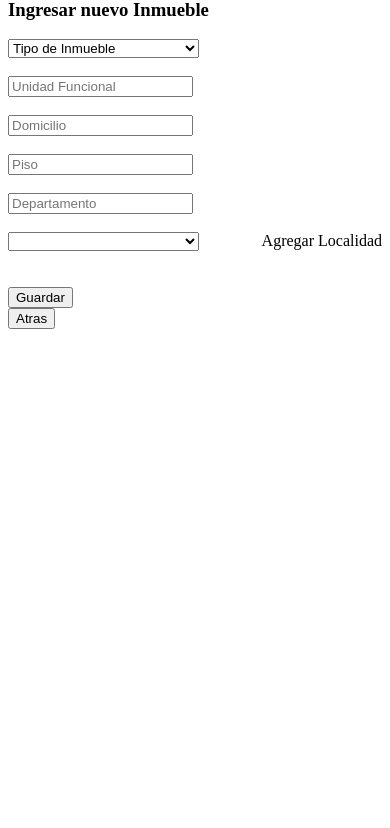
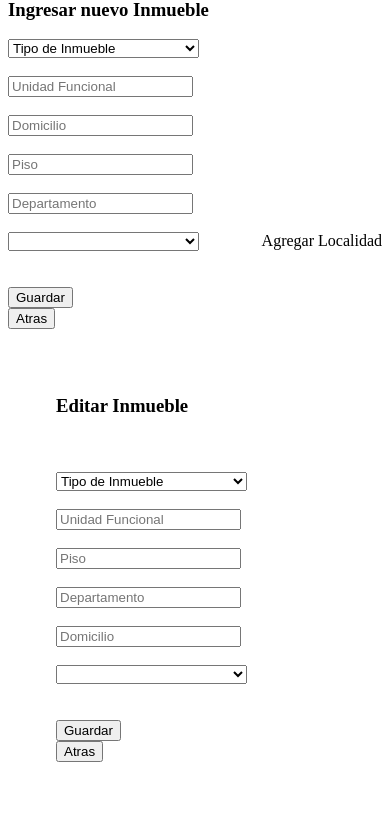
Before and after one commit to sharpeCode/administraciondealquileres, a PHP site: page /app/frontend/pages/inmueblesNuevo/inmuebleNuevo.php in a window 390 px wide; the page is wider, and only the part inside the window is pictured. Shown: the part 217-1045 px from the top of that part. Before the commit the page ends 546 px from the top of that part, so only its background shows below. Run offline with PHP 8.4, Linux system fonts and the light colour scheme; lists and menus that the app fills with data are empty.

Commit message:
Ale 13092020_53

```diff
--- a/app/frontend/pages/inmueblesNuevo/inmuebleNuevo.js
+++ b/app/frontend/pages/inmueblesNuevo/inmuebleNuevo.js
@@ -1,19 +1,30 @@
 $(function () {
     $("#inmuebleNuevoLis").show();
     $("#inmuebleNuevoAdd").hide();
+    $("#inmuebleNuevoEdit").hide();
     CargarListadoInmueble();
 });
 
 function InmuebleAdd() {
     $("#inmuebleNuevoAdd").show();
     $("#inmuebleNuevoLis").hide();
+    $("#inmuebleNuevoEdit").hide();
     llenarSelectConLocalidades();
 }
 
 function mostrarListadoInmuebles() {
-    $("#inmuebleNuevoAdd").show();
+    $("#inmuebleNuevoAdd").hide();
+    $("#inmuebleNuevoLis").show();
+    $("#inmuebleNuevoEdit").hide();
+    CargarListadoInmueble();
+}
+
+function mostrarFormInmuebleEditar(id) {
+    $("#inmuebleNuevoAdd").hide();
     $("#inmuebleNuevoLis").hide();
-    CargarListadoInmueble();
+    $("#inmuebleNuevoEdit").show();
+    llenarSelectConLocalidadesParaEditar();
+    loadInmuebleData(id);
 }
 
 //LISTAR INMUEBLES
@@ -145,7 +156,7 @@ function guardarInmueble() {
 
     funcionAjax.done(function (retorno) {
         console.log(retorno);
-        //location.href = href;
+        location.href = href;
     });
 
     funcionAjax.fail(function (retorno) {
@@ -157,3 +168,76 @@ function guardarInmueble() {
     });
     console.log("Fin llamada controller usuario");
 }
+
+//LLENAR SELECT CON LOCADIDADES PARA EDITAR
+function llenarSelectConLocalidadesParaEditar() {
+
+    let uri = EndpointsEnum.LOCALIDAD;
+
+    var funcionAjax = $.ajax({
+        url: uri,
+        method: "POST",
+        data: {
+            action: "listarLocalidades"
+        }
+    });
+
+    funcionAjax.done(function (retorno) {
+        fillDomEdit(retorno);
+    });
+
+    funcionAjax.fail(function (retorno) {
+        console.log("Error al cargar Localidades")
+    });
+}
+
+function fillDomEdit(arrayLocalidad) {
+    arrayLocalidad = JSON.parse(arrayLocalidad);
+
+    let options = "";
+
+    for (var i = 0, l = arrayLocalidad.length; i < l; i++) {
+        options += optionsLocalidad(arrayLocalidad[i]);
+    }
+    $("#editIdlocalidad").html(options);
+
+}
+
+function optionsLocalidad(localidad) {
+    let option = "";
+    option += "<option value=" + localidad['idLocalidad'] + ">" + localidad['localidad'] + "</option>";
+    return option;
+}
+
+//LLENAR INPUT PARA EDITAR INMUEBLE
+function loadInmuebleData(id) {
+
+    let uri = EndpointsEnum.INMUEBLE;
+
+    var funcionAjax = $.ajax({
+        url: uri,
+        method: "POST",
+        data: {
+            action: "traerInmueblePorId",
+            inmueble: id
+        }
+    });
+
+    funcionAjax.done(function (retorno) {
+        fillEditionForm(JSON.parse(retorno));
+    });
+
+    funcionAjax.fail(function (retorno) {
+        console.error(retorno);
+    });
+}
+
+function fillEditionForm(inmueble) {
+    $("#editIdInmueble").val(inmueble["idInmueble"]);
+    $("#editTipo").val(inmueble["tipo"]);
+    $("#editTorre").val(inmueble["torre"]);
+    $("#editPiso").val(inmueble["piso"]);
+    $("#editDepartamento").val(inmueble["departamento"]);
+    $("#editDomicilio").val(inmueble["domicilio"]);
+    $("#editIdlocalidad").val(inmueble["idLocalidad"]);
+}
--- a/app/frontend/pages/inmueblesNuevo/inmuebleNuevo.php
+++ b/app/frontend/pages/inmueblesNuevo/inmuebleNuevo.php
@@ -9,5 +9,6 @@
 <?php
 require_once 'inmuebleNuevoList.html';
 require_once 'inmuebleNuevoAdd.html';
+require_once 'inmuebleNuevoEdit.html';
 
 ?>
--- /dev/null
+++ b/app/frontend/pages/inmueblesNuevo/inmuebleNuevoEdit.html
@@ -0,0 +1,100 @@
+<form role="form" id="inmuebleNuevoEdit">
+    <div id="InmueblePDF2" class="contenedorAgregarPersona" style="margin: 3rem;">
+
+        <div class="row">
+            <div class="col-md-2"></div>
+            <div class="col-md-3 nombreCampo">
+                <h3 align="left"class="miTitulo1">Editar Inmueble</h3>
+            </div>
+            <div class="col-md-7"></div>
+        </div>
+
+        <br>
+        <div class="row">
+            <div class="col-md-2"></div>
+            <div class="col-md-2"><input type="text" class="inputTextConSombra" id="editIdInmueble" name="editIdInmueble" hidden="true"></div>
+            <div class="col-md-8"></div>
+        </div>
+
+        <br>
+        <div class="row">
+            <div class="col-md-2"></div>
+            <div class="col-md-2" style="width: 195px;">
+                <label>
+                    <select id="editTipo" name='editTipo' class="inputTextConSombra" style="width: 191px;">
+                        <option>Tipo de Inmueble</option>
+                        <option value="Particular">Vivienda</option>
+                        <option value="Comercial">Comercial</option>
+                    </select>
+                </label>
+            </div>
+            <div class="col-md-8"></div>
+        </div>
+
+        <br>
+        <div class="row">
+            <div class="col-md-2"></div>
+            <div class="col-md-2">
+                <input class="inputTextConSombra" type="text" id="editTorre" name="editTorre" placeholder="Unidad Funcional" maxlength="15">
+            </div>
+            <div class="col-md-8"></div>
+        </div>
+
+        <br>
+        <div class="row">
+            <div class="col-md-2"></div>
+            <div class="col-md-2">
+                <input type="text" class="inputTextConSombra" id="editPiso" name="editPiso" placeholder="Piso" maxlength="2">
+            </div>
+            <div class="col-md-8"></div>
+        </div>
+
+        <br>
+        <div class="row">
+            <div class="col-md-2"></div>
+            <div class="col-md-2">
+                <input type="text" class="inputTextConSombra" id="editDepartamento" name="editDepartamento" placeholder="Departamento" maxlength="1">
+            </div>
+            <div class="col-md-8"></div>
+        </div>
+
+        <br>
+        <div class="row">
+            <div class="col-md-2"></div>
+            <div class="col-md-2">
+                <input type="text" class="inputTextConSombra" id="editDomicilio" name="editDomicilio" placeholder="Domicilio" maxlength="50">
+            </div>
+            <div class="col-md-8"></div>
+        </div>
+
+        <br>
+        <div class="row">
+            <div class="col-md-2"></div>
+            <div class="col-md-2">
+                <label>
+                    <select class="inputTextConSombra" id="editIdlocalidad" name="editIdlocalidad"style="width: 191px;"></select>
+                </label>
+                <!--                    <a style="float: right">Agregar Localidad</a>-->
+            </div>
+            <div class="col-md-8"></div>
+        </div>
+
+        <br><br>
+        <div class="row">
+            <div class="col-md-2"></div>
+            <div class="col-md-1" style="width:100px">
+                <button type="button" class="miBoton-chico" onclick="guardarInmuebleEditado()" name="enviar" id="enviar">
+                    Guardar
+                </button>
+            </div>
+            <div class="col-md-1" style="width:100px">
+                <a><input class="miBoton-chico" type="button" onclick="mostrarFormInmueblePpal()" value="Atras"></a>
+            </div>
+            <div class="col-md-7"></div>
+        </div>
+        <br>
+    </div>
+</form>
+</div> <!-- Closing base page div (background) -->
+</body>
+</html>
```
